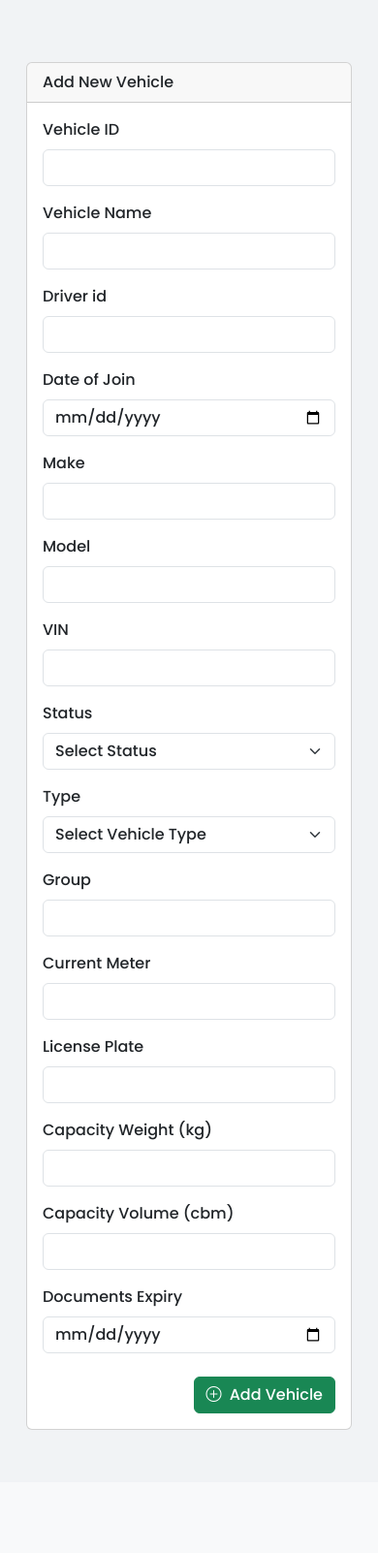
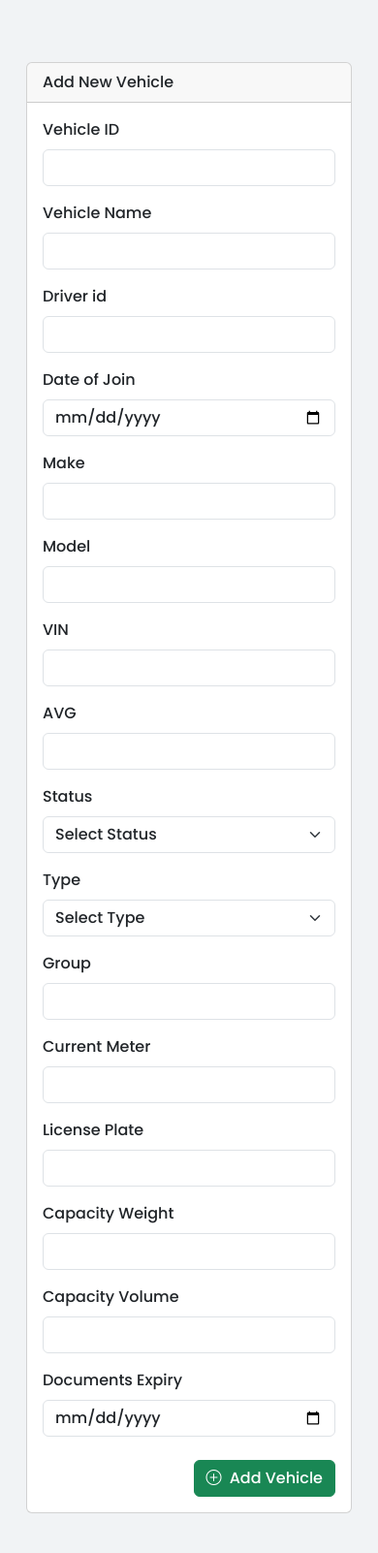
Before and after one commit to ashish86git/ashi-tms, a Flask app: page /fleet_master in a window 390 px wide. Shown: the part 392-1994 px from the top of the page at 97% size. Before the commit the page ends 1867 px from the top, so only its background shows below. Run offline with Flask 3, Linux system fonts and the light colour scheme; data that the repository does not hold is empty; some libraries are stand-ins or nearby versions.

Commit message:
Add files via upload

```diff
--- a/templates/fleet_master.html
+++ b/templates/fleet_master.html
@@ -4,7 +4,7 @@
 <div class="container py-4">
   <h3 class="mb-3"><i class="bi bi-truck me-2"></i>Fleet Master</h3>
 
-  <!-- Filter Bar: only for selected fields -->
+  <!-- Filter Bar -->
   <form id="filterForm" class="row g-2 mb-4">
     <div class="col-sm-4">
       <input type="text" class="form-control" id="filter_vehicle_id" placeholder="Search Vehicle ID">
@@ -24,13 +24,13 @@
         <tr>
           {% set cols = [
             'Vehicle ID', 'Vehicle Name', 'Driver id', 'Date of Join', 'Make',
-            'Model', 'VIN', 'Status', 'Type', 'Group', 'Current Meter',
+            'Model', 'VIN','Avg', 'Status', 'Type', 'Group', 'Current Meter',
             'License Plate', 'Capacity Weight', 'Capacity Volume', 'Documents Expiry'
           ] %}
           {% for col in cols %}
           <th class="sortable" data-key="{{ col | lower | replace(' ', '_') }}" style="cursor: pointer;">
             {{ col }}
-            {% if col in ['Vehicle ID', 'Assigned Driver', 'Documents Expiry'] %}
+            {% if col in ['Vehicle ID', 'Driver id', 'Documents Expiry'] %}
               <i class="bi bi-arrow-down-up ms-1"></i>
             {% endif %}
           </th>
@@ -48,6 +48,7 @@
           <td>{{ row.make }}</td>
           <td>{{ row.model }}</td>
           <td>{{ row.vin }}</td>
+          <td>{{ "%.2f"|format(row.avg) if row.avg else '-' }}</td>
           <td>{{ row.status }}</td>
           <td>{{ row.type }}</td>
           <td>{{ row.group }}</td>
@@ -78,82 +79,39 @@
     <div class="card-body">
       <form method="POST" action="/fleet_master/add">
         <div class="row g-3">
-          <div class="col-md-4">
-            <label class="form-label">Vehicle ID</label>
-            <input type="text" name="vehicle_id" class="form-control" required>
-          </div>
-          <div class="col-md-4">
-            <label class="form-label">Vehicle Name</label>
-            <input type="text" name="vehicle_name" class="form-control" required>
-          </div>
-          <div class="col-md-4">
-            <label class="form-label">Driver id</label>
-            <input type="text" name="driver_id" class="form-control" required>
-          </div>
-          <div class="col-md-4">
-            <label class="form-label">Date of Join</label>
-            <input type="date" name="date_of_join" class="form-control">
-          </div>
-          <div class="col-md-4">
-            <label class="form-label">Make</label>
-            <input type="text" name="make" class="form-control">
-          </div>
-          <div class="col-md-4">
-            <label class="form-label">Model</label>
-            <input type="text" name="model" class="form-control">
-          </div>
-          <div class="col-md-4">
-            <label class="form-label">VIN</label>
-            <input type="text" name="vin" class="form-control">
-          </div>
-          <div class="col-md-4">
-              <label for="status" class="form-label">Status</label>
-              <select name="status" class="form-select" required>
-                <option value="">Select Status</option>
-                <option value="Active">Active</option>
-                <option value="Under Service">Under Service</option>
-                <option value="Out of Service">Out of Service</option>
-              </select>
+          {% set fields = [
+            ('Vehicle ID', 'vehicle_id', 'text'),
+            ('Vehicle Name', 'vehicle_name', 'text'),
+            ('Driver id', 'driver_id', 'text'),
+            ('Date of Join', 'date_of_join', 'date'),
+            ('Make', 'make', 'text'),
+            ('Model', 'model', 'text'),
+            ('VIN', 'vin', 'text'),
+            ('AVG', 'avg', 'number'),
+            ('Status', 'status', 'select', ['Active', 'Under Service', 'Out of Service']),
+            ('Type', 'type', 'select', ['Truck', 'Van', 'Pickup', 'Trailer', 'Mini Truck', 'Container', 'Tanker']),
+            ('Group', 'group', 'text'),
+            ('Current Meter', 'current_meter', 'number'),
+            ('License Plate', 'license_plate', 'text'),
+            ('Capacity Weight', 'capacity_wei', 'number'),
+            ('Capacity Volume', 'capacity_vol', 'number'),
+            ('Documents Expiry', 'documents_expiry', 'date')
+          ] %}
+          {% for field in fields %}
+            <div class="col-md-4">
+              <label class="form-label">{{ field[0] }}</label>
+              {% if field[2] == 'select' %}
+                <select name="{{ field[1] }}" class="form-select" required>
+                  <option value="">Select {{ field[0] }}</option>
+                  {% for o in field[3] %}
+                    <option value="{{ o }}">{{ o }}</option>
+                  {% endfor %}
+                </select>
+              {% else %}
+                <input type="{{ field[2] }}" name="{{ field[1] }}" class="form-control">
+              {% endif %}
             </div>
-
-            <div class="col-md-4">
-              <label for="type" class="form-label">Type</label>
-              <select name="type" class="form-select" required>
-                <option value="">Select Vehicle Type</option>
-                <option value="Truck">Truck</option>
-                <option value="Van">Van</option>
-                <option value="Pickup">Pickup</option>
-                <option value="Trailer">Trailer</option>
-                <option value="Mini Truck">Mini Truck</option>
-                <option value="Container">Container</option>
-                <option value="Tanker">Tanker</option>
-              </select>
-            </div>
-
-          <div class="col-md-4">
-            <label class="form-label">Group</label>
-            <input type="text" name="group" class="form-control">
-          </div>
-          <div class="col-md-4">
-            <label class="form-label">Current Meter</label>
-            <input type="number" name="current_meter" class="form-control">
-          </div>
-          <div class="col-md-4">
-            <label class="form-label">License Plate</label>
-            <input type="text" name="license_plate" class="form-control">
-          </div>
-          <div class="col-md-4">
-            <label class="form-label">Capacity Weight (kg)</label>
-            <input type="number" name="capacity_wei" class="form-control">
-          </div>
-          <div class="col-md-4">
-            <label class="form-label">Capacity Volume (cbm)</label>
-            <input type="number" name="capacity_vol" class="form-control">
-          </div>
-          <div class="col-md-4">
-            <label class="form-label">Documents Expiry</label>
-            <input type="date" name="documents_expiry" class="form-control">
-          </div>
+          {% endfor %}
         </div>
         <div class="text-end mt-4">
           <button type="submit" class="btn btn-success">
@@ -185,11 +143,9 @@
           if (!isNaN(Date.parse(valA)) && !isNaN(Date.parse(valB))) {
             return isAsc ? new Date(valA) - new Date(valB) : new Date(valB) - new Date(valA);
           }
-
           if (!isNaN(valA) && !isNaN(valB)) {
             return isAsc ? valA - valB : valB - valA;
           }
-
           return isAsc ? valA.localeCompare(valB) : valB.localeCompare(valA);
         });
 
@@ -200,7 +156,7 @@
 
     const filters = {
       vehicle_id: document.getElementById('filter_vehicle_id'),
-      assigned_driver: document.getElementById('filter_driver'),
+      driver: document.getElementById('filter_driver'),
       documents_expiry: document.getElementById('filter_docs_expiry')
     };
 
@@ -210,11 +166,12 @@
         rows.forEach(row => {
           const idVal = row.cells[0].innerText.toLowerCase();
           const driverVal = row.cells[2].innerText.toLowerCase();
-          const expiryVal = row.cells[14].innerText;
+          const expiryVal = row.cells[15].innerText;
 
-          const show = (!filters.vehicle_id.value || idVal.includes(filters.vehicle_id.value.toLowerCase())) &&
-                       (!filters.assigned_driver.value || driverVal.includes(filters.assigned_driver.value.toLowerCase())) &&
-                       (!filters.documents_expiry.value || new Date(expiryVal) >= new Date(filters.documents_expiry.value));
+          const show =
+            (!filters.vehicle_id.value || idVal.includes(filters.vehicle_id.value.toLowerCase())) &&
+            (!filters.driver.value || driverVal.includes(filters.driver.value.toLowerCase())) &&
+            (!filters.documents_expiry.value || new Date(expiryVal) >= new Date(filters.documents_expiry.value));
 
           row.style.display = show ? '' : 'none';
         });
```
